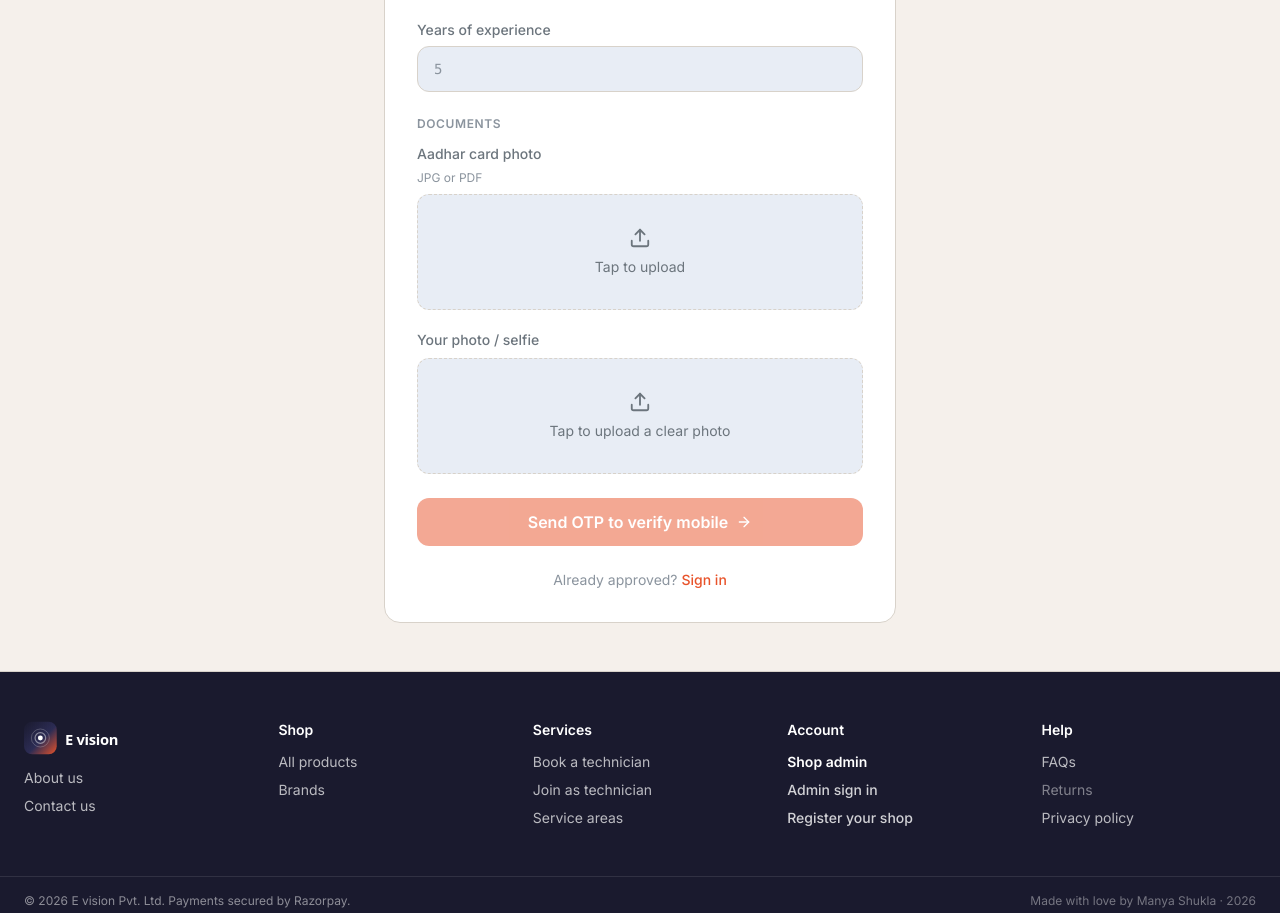
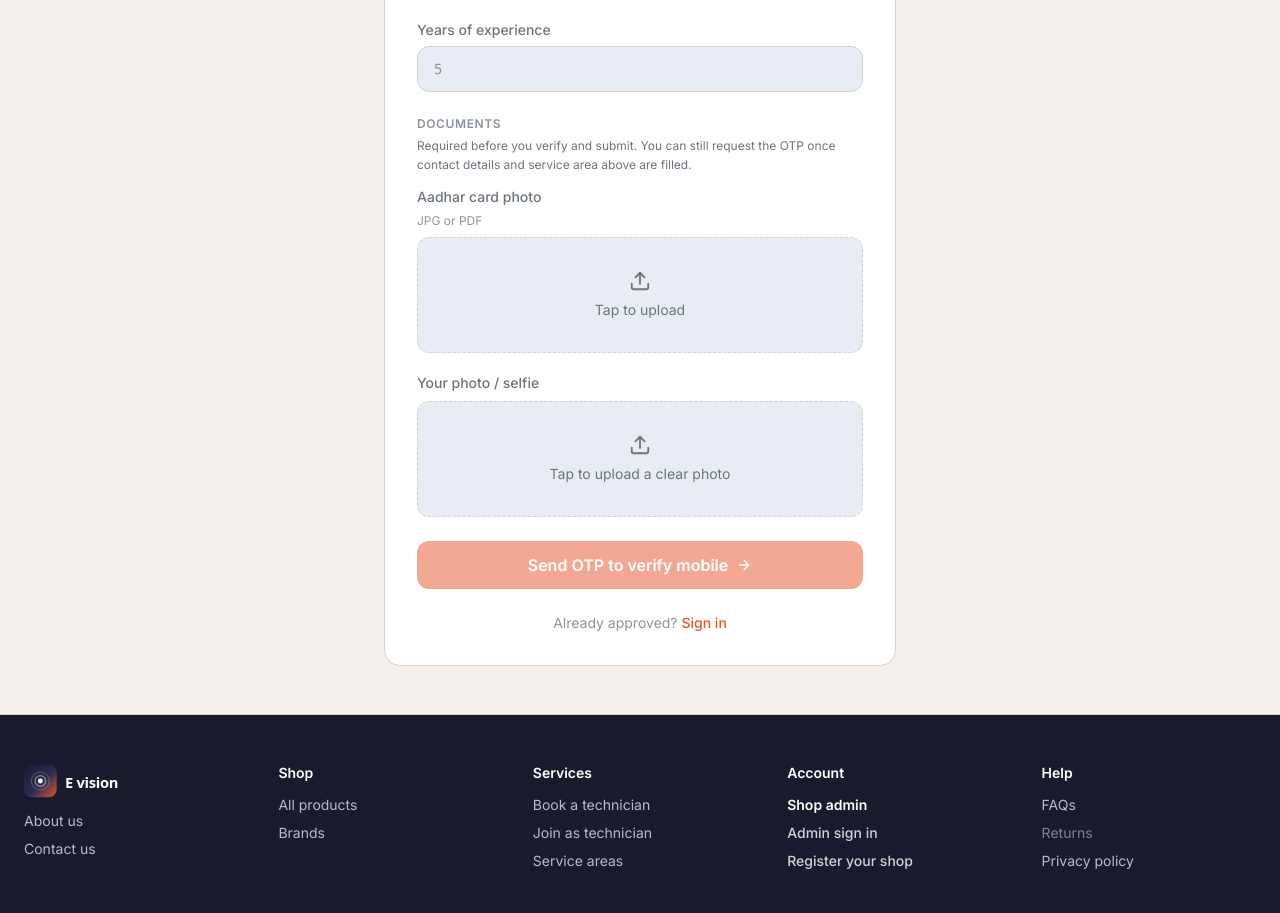
Before and after one commit to shukla-manya/evision-platform-, a Next.js app in the folder frontend-web/: page /technician/register in a window 1280 px wide. Shown: the part 980-1893 px from the top of the page. Built offline with nearby package versions, Linux system fonts and the light colour scheme; no server answers.

Commit message:
feat: update features and improve system performance

```diff
--- a/frontend-web/components/register/TechnicianApplicationForm.tsx
+++ b/frontend-web/components/register/TechnicianApplicationForm.tsx
@@ -401,7 +401,11 @@ export function TechnicianApplicationForm({ embedded = false }: TechnicianApplic
             </div>
 
             <div>
-              <p className="text-ev-subtle text-xs font-semibold uppercase tracking-wider mb-3">Documents</p>
+              <p className="text-ev-subtle text-xs font-semibold uppercase tracking-wider mb-1">Documents</p>
+              <p className="text-ev-muted text-xs mb-3 leading-relaxed">
+                Required before you verify and submit. You can still request the OTP once contact details and service area
+                above are filled.
+              </p>
               <div className="space-y-5">
                 <div>
                   <span className="ev-label">Aadhar card photo</span>
```
